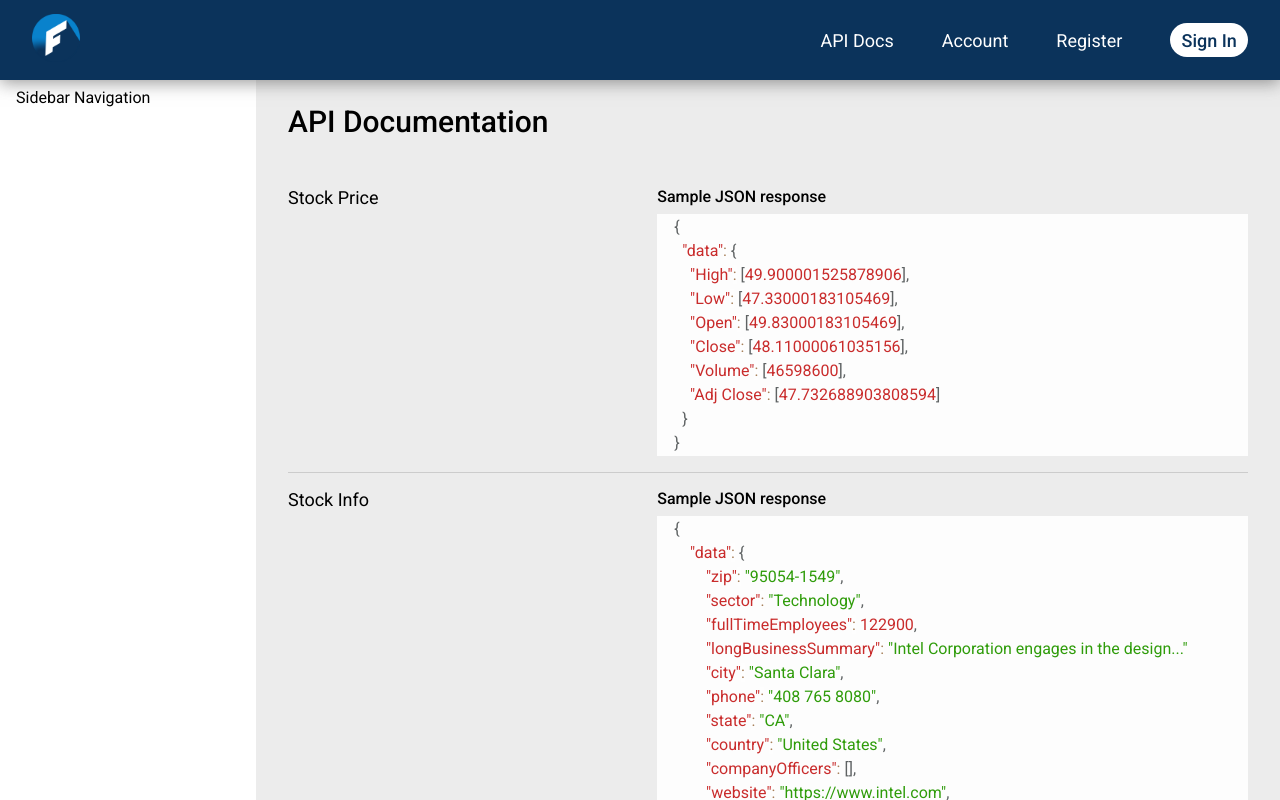
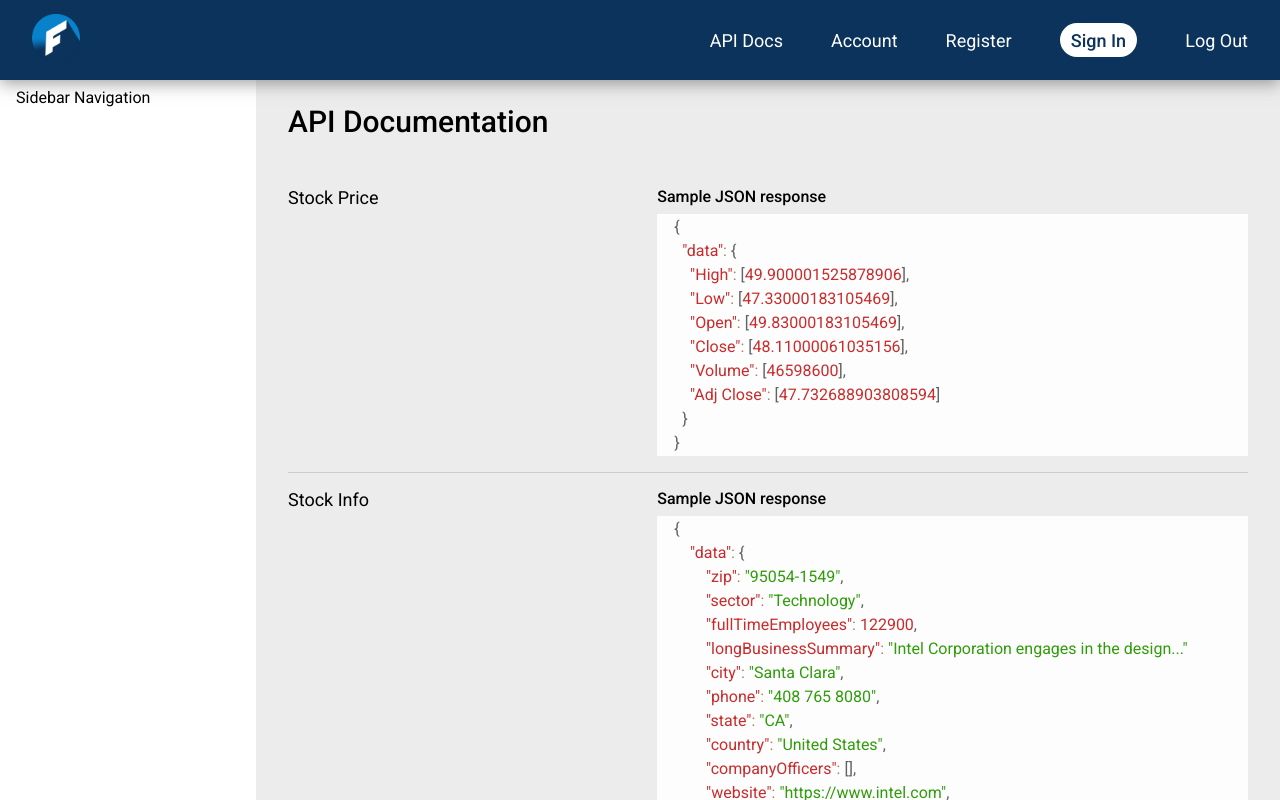
Before and after one commit to dnitecki/finfetch-ui, a React (Create React App) app: page /api in a window 1280 px wide. Built offline with nearby package versions, Linux system fonts and the light colour scheme.

Commit message:
add logout

```diff
--- a/src/apps/finfetch-api/components/navbar/Navbar.jsx
+++ b/src/apps/finfetch-api/components/navbar/Navbar.jsx
@@ -2,6 +2,15 @@ import React from "react";
 import "./Navbar.scss";
 import { NavLink } from "react-router-dom";
 import icon from "../../../../assets/FinFetch-icon.png";
+import axios from "axios";
+const LOGOUT_URL = "http://127.0.0.1:8000/api/logout/";
+
+const logOut = async () => {
+  const response = await axios.get(LOGOUT_URL, {
+    headers: { "Content-Type": "application/json" },
+  });
+  console.log(response?.data);
+};
 
 export default function Navbar() {
   return (
@@ -29,6 +38,9 @@ export default function Navbar() {
           <NavLink to="login">
             <div className="api-login-button">Sign In</div>
           </NavLink>
+          <div className="api-logout-button" onClick={logOut}>
+            Log Out
+          </div>
         </div>
       </div>
     </div>
--- a/src/apps/finfetch-api/components/navbar/Navbar.scss
+++ b/src/apps/finfetch-api/components/navbar/Navbar.scss
@@ -57,3 +57,10 @@
   font-size: 18px;
   font-weight: 500;
 }
+.api-logout-button {
+  color: #fff;
+  font-size: 18px;
+}
+.api-logout-button:hover {
+  cursor: pointer;
+}
--- a/src/apps/finfetch-api/pages/account/Account.jsx
+++ b/src/apps/finfetch-api/pages/account/Account.jsx
@@ -14,7 +14,6 @@ export default function Account() {
         // }),
         {
           headers: { "Content-Type": "application/json" },
-          withCredentials: true,
         }
       );
       console.log(response?.data);
```
